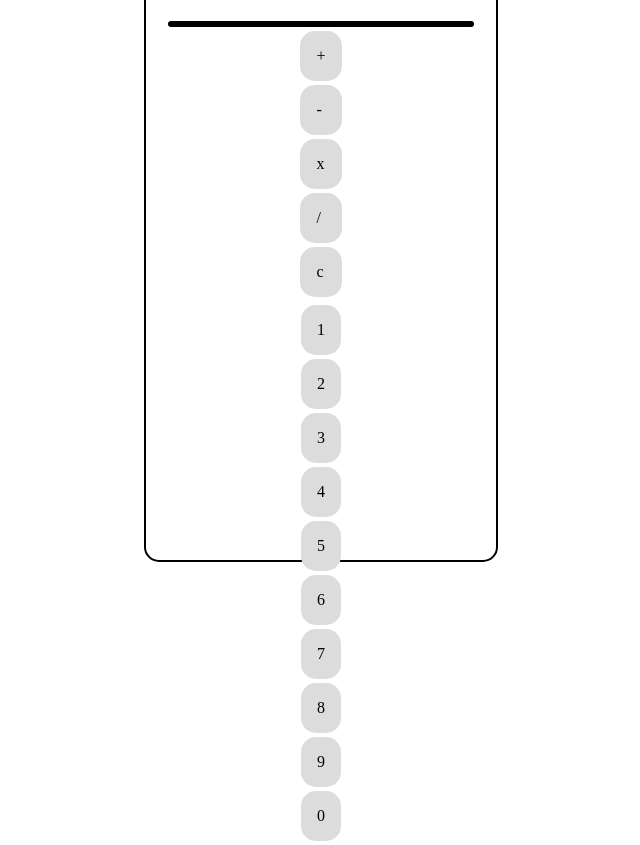
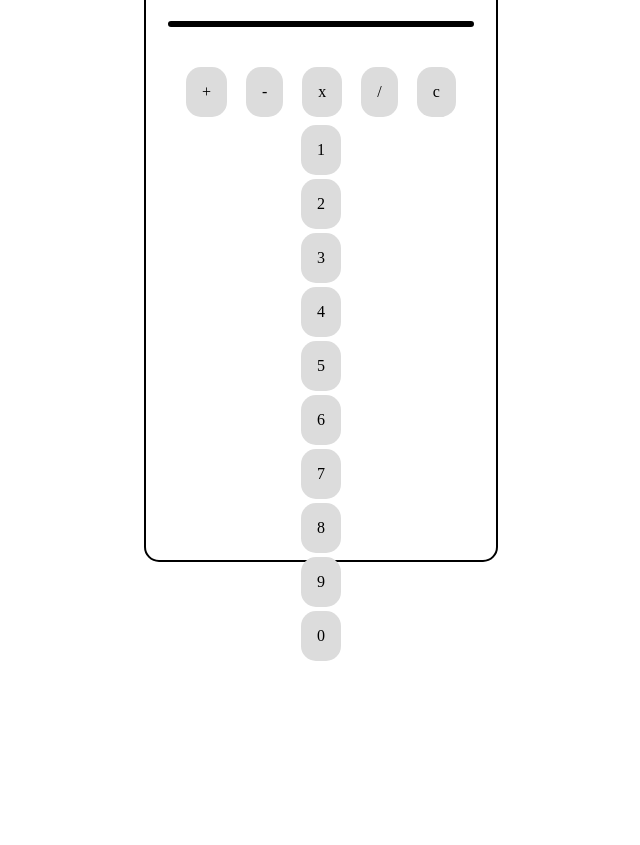
Before and after one commit to Burt8/Calculator, a plain HTML site: page index.html in a window 1280 px wide. Shown: the part 98-943 px from the top of the page, without its empty margins (319-959 px from the left). After the commit the page ends 800 px from the top, so only its background shows below. Drawn offline with Linux system fonts and the light colour scheme.

Commit message:
add alignment to functions div

```diff
--- a/styles.css
+++ b/styles.css
@@ -20,6 +20,7 @@ body {
 .screen {
     flex:1;
     margin-top:10px;
+    margin-bottom:36px;
     max-height:75px;
     width:300px;
     border: 3px solid black;
@@ -33,6 +34,13 @@ body {
     border-radius: 15px;
 }
 
+.functions {
+    display: flex;
+    flex-direction: row;
+    justify-content: space-evenly;
+    width:300px;
+}
+
 h1 {
     font-size: 20px;
     font-family: 'Trebuchet MS', 'Lucida Sans Unicode', 'Lucida Grande', 'Lucida Sans', Arial, sans-serif;
```
